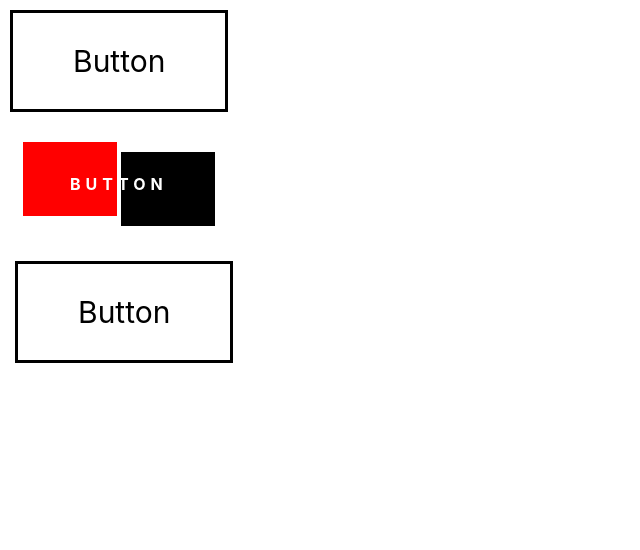
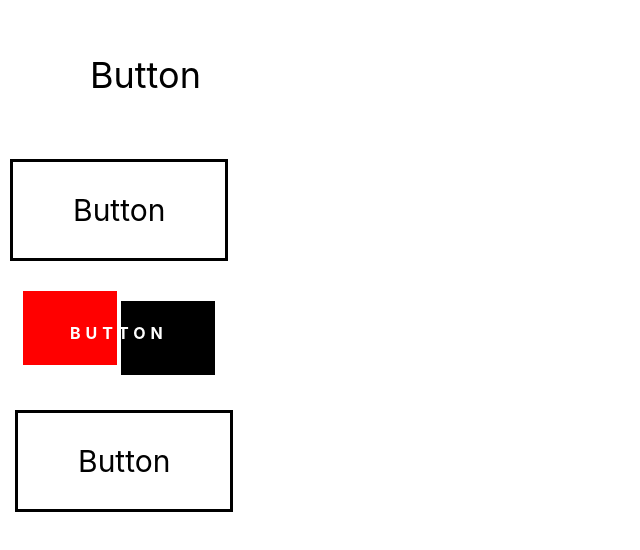
Before and after one commit to Shivam118/Cutiepy, a React (Create React App) app in the folder style/: page / in a window 1280 px wide. Shown: the top 550 px of the page, without its empty margins (0-640 px from the left). Built offline with nearby package versions, Linux system fonts and the light colour scheme.

Commit message:
Button 4 Done

```diff
--- a/style/src/App.js
+++ b/style/src/App.js
@@ -1,12 +1,15 @@
 import React from 'react'
-import Button1 from './components/button1';
-import Button2 from './components/button2';
-import Button3 from './components/button3';
+import Button1 from './components/button1'
+import Button2 from './components/button2'
+import Button3 from './components/button3'
+import Button4 from './components/button4'
+// import Button5 from './components/button5'
 import './App.css';
 
 const App = () => {
   return (
     <div>
+      <Button4 />
       <Button3 />
       <Button2 />
       <Button1 />
--- /dev/null
+++ b/style/src/components/button4.jsx
@@ -0,0 +1,141 @@
+import React, { useState } from 'react'
+
+const Button4 = (props) => {
+
+  const { color1, color2, value, Link, Target, size } = props;
+
+  const [aTransformBtn4, setATransformBtn4] = useState('');
+  const [aBoxShadowBtn4, setABoxShadowBtn4] = useState('');
+  const [aBeforeTransformBtn4, setABeforeTransformBtn4] = useState('');
+  const [aBeforeOpacityBtn4, setABeforeOpacityBtn4] = useState('1');
+
+
+  const styleButton4 = {
+    display: 'flex',
+    flexWrap: 'wrap',
+  }
+
+  const styleButton4ASmall = {
+    margin:'10px',
+    position: 'relative',
+    textDecoration: 'none',
+    padding: '25px 50px',
+    backgroundColor: color1,
+    color: color2,
+    borderRadius: '100px',
+    fontSize: '24px',
+    transition: 'all 0.2s',
+    transform: aTransformBtn4,
+    boxShadow: aBoxShadowBtn4,
+  }
+  const styleButton4AMedium = {
+    margin:'15px',
+    position: 'relative',
+    textDecoration: 'none',
+    padding: '37.5px 75px',
+    backgroundColor: color1,
+    color: color2,
+    borderRadius: '100px',
+    fontSize: '36px',
+    transition: 'all 0.2s',
+    transform: aTransformBtn4,
+    boxShadow: aBoxShadowBtn4,
+  }
+  const styleButton4ALarge = {
+    margin:'20px',
+    position: 'relative',
+    textDecoration: 'none',
+    padding: '50px 100px',
+    backgroundColor: color1,
+    color: color2,
+    borderRadius: '100px',
+    fontSize: '48px',
+    transition: 'all 0.2s',
+    transform: aTransformBtn4,
+    boxShadow: aBoxShadowBtn4,
+  }
+
+  const styleButton4ABefore = {
+    position: 'absolute',
+    top: '0%',
+    left: '0%',
+    width: '100%',
+    height: '100%',
+    backgroundColor: color1,
+    borderRadius: '100px',
+    transition: 'all 0.4s',
+    zIndex: '-1',
+    transform: aBeforeTransformBtn4,
+    opacity: aBeforeOpacityBtn4,
+  }
+
+  const MouseEnterBtn4 = () => {
+    setATransformBtn4('translateY(-3px)');
+    setABeforeTransformBtn4('scaleX(1.4) scaleX(1.6)');
+    setABeforeOpacityBtn4('0');
+    setABoxShadowBtn4('0 10px 20px rgba(0,0,0,0.2)');
+  }
+  const MouseLeaveBtn4 = () => {
+    setATransformBtn4(' ');
+    setABeforeTransformBtn4(' ');
+    setABeforeOpacityBtn4('1');
+    setABoxShadowBtn4(' ');
+  }
+
+  return (
+    <div
+      className="button4"
+      style={styleButton4}
+    >
+      {
+        size === "small" ? (
+          <a
+            href={Link}
+            target={Target}
+            style={styleButton4ASmall}
+            onMouseEnter={MouseEnterBtn4}
+            onMouseLeave={MouseLeaveBtn4}
+          >
+            <div style={styleButton4ABefore} />
+            {value}
+          </a>
+        ) : (
+          size === "medium" ? (
+            <a
+              href={Link}
+              target={Target}
+              style={styleButton4AMedium}
+              onMouseEnter={MouseEnterBtn4}
+              onMouseLeave={MouseLeaveBtn4}
+            >
+              <div style={styleButton4ABefore} />
+              {value}
+            </a>
+          ) : (
+            <a
+              href={Link}
+              target={Target}
+              style={styleButton4ALarge}
+              onMouseEnter={MouseEnterBtn4}
+              onMouseLeave={MouseLeaveBtn4}
+            >
+              <div style={styleButton4ABefore} />
+              {value}
+            </a>
+          )
+        )
+      }
+    </div>
+  )
+}
+
+Button4.defaultProps = {
+  color1: "white",
+  color2: "black",
+  size: "medium",
+  value: "Button",
+  Link: "https://Google.com/",
+  Target: "_blank",
+};
+
+export default Button4;
--- /dev/null
+++ b/style/src/components/css/button4.css
@@ -0,0 +1,44 @@
+body{
+    height: 100vh;
+    margin: 0;
+    display: flex;
+    justify-content: center;
+    align-items: center;
+    font-weight: bold;
+    background-color: aqua;
+    position: relative;
+}
+a{
+    position: absolute;
+    text-decoration: none;
+    padding: 25px 50px;
+    background-color: white;
+    color: black;
+    border-radius: 100px;
+    font-size: 24px;
+    transition: all 0.2s;
+}
+a::before{
+    content: '';
+    position: absolute;
+    top: 0%;
+    left: 0%;
+    width: 100%;
+    height: 100%;
+    background-color: white;
+    border-radius: 100px;
+    transition: all 0.4s;
+    z-index: -1;
+}
+a:hover:before{
+   transform: scaleX(1.4) scaleX(1.6);
+   opacity: 0;
+}
+a:hover{
+    transform: translateY(-3px);
+    box-shadow: 0 10px 20px rgba(0,0,0,0.2) ;
+}
+a:active{
+    transform: translateY(-1px);
+    box-shadow: 0 10px 20px rgba(0,0,0,0.2) ;
+}
--- /dev/null
+++ b/style/src/components/css/button5.css
@@ -0,0 +1,18 @@
+body{
+    margin: 0%;
+    display: flex;
+    align-items: center;
+    justify-content: center;
+    height: 100vh;
+    background-color: black;
+}
+a{
+    text-decoration: none;
+    padding: 15px 30px;
+    color: aqua;
+    font-size: 18px;
+    letter-spacing: 2px;
+    border: 3px solid aqua;
+    text-transform: uppercase;
+    position: relative;
+}
```
Also changed, not shown: style/src/components/button3.jsx (+0 -29 lines), style/src/components/button5.jsx (added).
